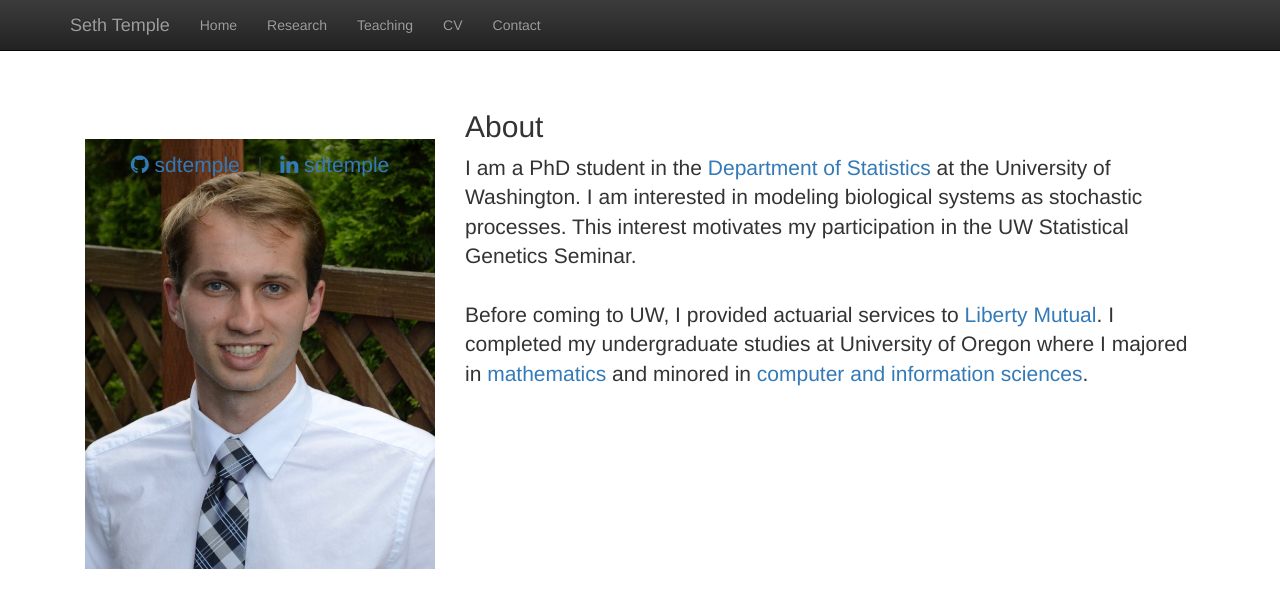
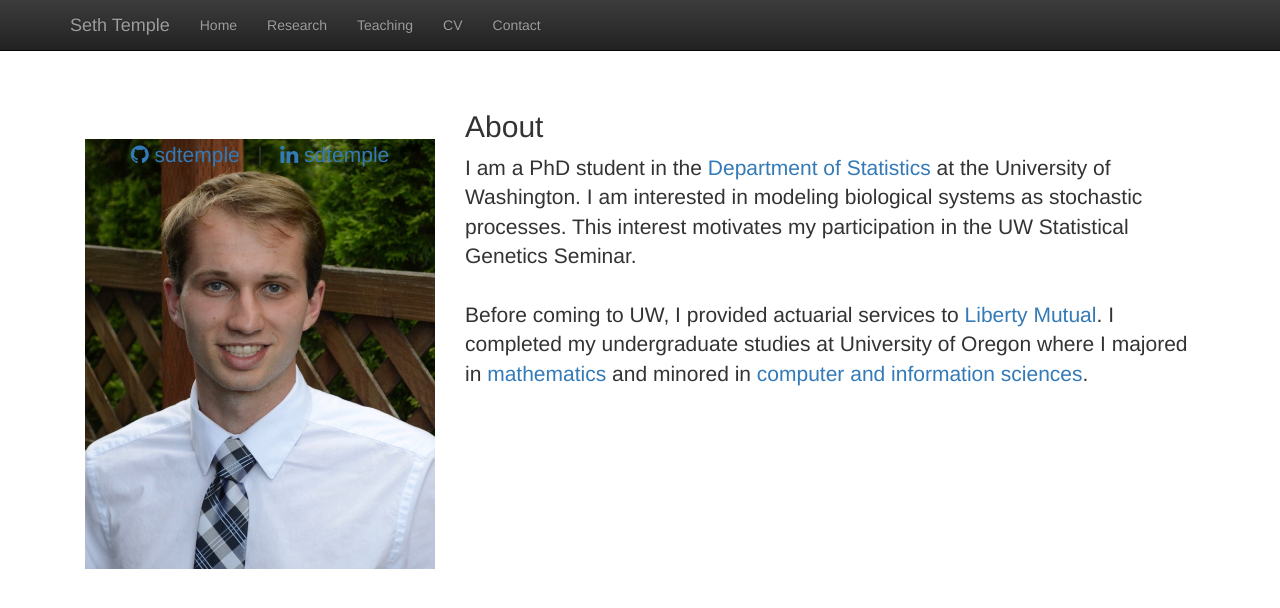
Before and after one commit to sdtemple/sdtemple.github.io, a Jekyll site: the page built from index.html, in a window 1280 px wide. Shown: the top 608 px of the page. Built offline with Jekyll 4.4.1, drawn with Linux system fonts in a browser that asks for light colours; nearby versions of some CDN libraries; library files that are not in the unit come from our copies.

Commit message:
Update index.html

```diff
--- a/index.html
+++ b/index.html
@@ -5,7 +5,7 @@ title:  'Seth Temple'
 
 <div class="row featurette">
 <div class="col-md-4">
-  <div style="position: relative; top: 60px;">
+  <div style="position: relative; top: 50px;">
        <center><p class = "lead">
   <a href = "https://github.com/sdtemple"><i class="fa fa-github" aria-hidden="true"></i> sdtemple </a>
          &nbsp;&nbsp;|&nbsp;&nbsp;
```
